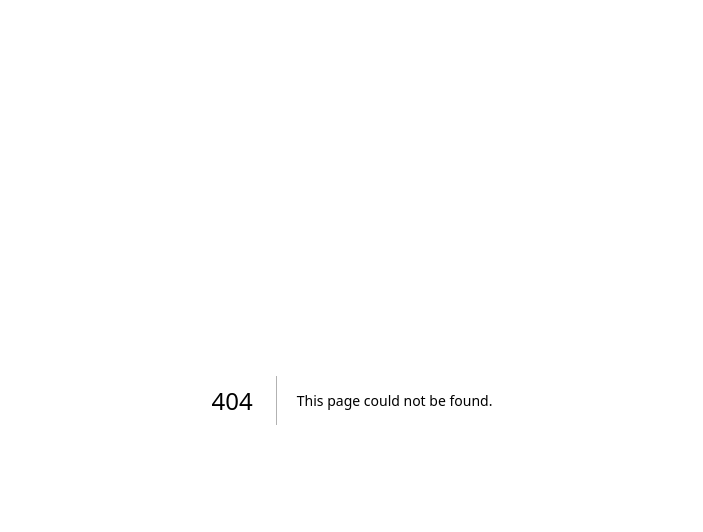
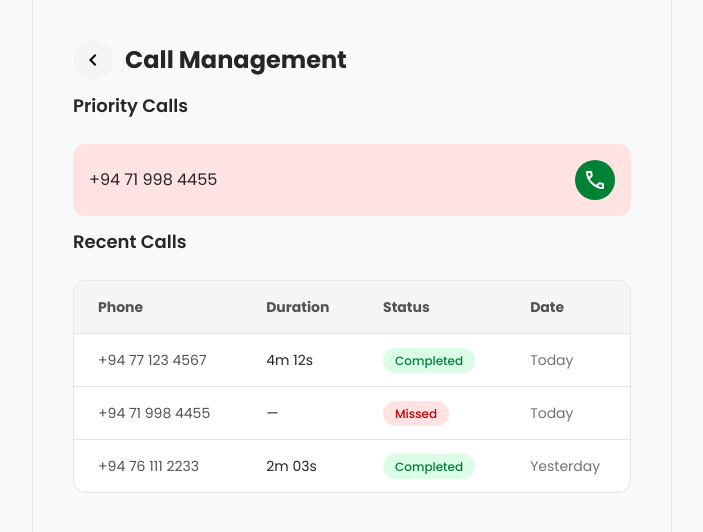
Before and after one commit to danula-rathnayaka/call-center-automation, a Next.js app in the folder frontend/call-ai/: page /admin/calls in a window 1280 px wide. Before the commit this address had no page. Shown: the top 532 px of the page, without its empty margins (288-991 px from the left). Built offline with nearby package versions, Linux system fonts and the light colour scheme.

Commit message:
feat: add call management page ui

```diff
--- /dev/null
+++ b/frontend/call-ai/app/admin/calls/page.tsx
@@ -0,0 +1,96 @@
+"use client";
+
+import { CallRow } from "@/app/ui/CallRow";
+import { useRouter } from "next/navigation";
+
+export default function AdminCalls() {
+  const router = useRouter();
+
+  return (
+    <div className="flex min-h-screen bg-neutral-50 text-neutral-800">
+      <main className="flex-1 p-10 border-x border-neutral-200">
+        {/* Header */}
+        <div className="flex items-center gap-3">
+          <button
+            onClick={() => router.back()}
+            className="p-2 bg-neutral-100 hover:bg-neutral-200 transition rounded-full cursor-pointer"
+          >
+            <svg
+              xmlns="http://www.w3.org/2000/svg"
+              height="24px"
+              viewBox="0 -960 960 960"
+              width="24px"
+              fill="#000000"
+            >
+              <path d="M560-240 320-480l240-240 56 56-184 184 184 184-56 56Z" />
+            </svg>
+          </button>
+          <div>
+            <h1 className="text-2xl font-bold">Call Management</h1>
+          </div>
+        </div>
+
+        {/* Priority Calls */}
+        <div className="mt-3">
+          <h2 className="text-lg font-semibold mb-6">Priority Calls</h2>
+
+          <div className="flex gap-4">
+            <div className="w-full rounded-xl bg-red-100 py-4 px-4 flex justify-between items-center">
+              <div>+94 71 998 4455</div>
+              <div className="w-10 h-10 bg-green-700 flex items-center justify-center rounded-full cursor-pointer">
+                <svg
+                  xmlns="http://www.w3.org/2000/svg"
+                  height="24px"
+                  viewBox="0 -960 960 960"
+                  width="24px"
+                  fill="#FFFFFF"
+                  className=""
+                >
+                  <path d="M798-120q-125 0-247-54.5T329-329Q229-429 174.5-551T120-798q0-18 12-30t30-12h162q14 0 25 9.5t13 22.5l26 140q2 16-1 27t-11 19l-97 98q20 37 47.5 71.5T387-386q31 31 65 57.5t72 48.5l94-94q9-9 23.5-13.5T670-390l138 28q14 4 23 14.5t9 23.5v162q0 18-12 30t-30 12ZM241-600l66-66-17-94h-89q5 41 14 81t26 79Zm358 358q39 17 79.5 27t81.5 13v-88l-94-19-67 67ZM241-600Zm358 358Z" />
+                </svg>
+              </div>
+            </div>
+          </div>
+        </div>
+
+        {/* Recent Calls */}
+        <div className="mt-3">
+          <h2 className="text-lg font-semibold mb-6">Recent Calls</h2>
+
+          <div className="bg-white rounded-xl border border-neutral-200 overflow-hidden">
+            <table className="w-full text-sm">
+              <thead className="bg-neutral-100 text-neutral-600">
+                <tr>
+                  <th className="text-left px-6 py-4">Phone</th>
+                  <th className="text-left px-6 py-4">Duration</th>
+                  <th className="text-left px-6 py-4">Status</th>
+                  <th className="text-left px-6 py-4">Date</th>
+                </tr>
+              </thead>
+              <tbody>
+                <CallRow
+                  phone="+94 77 123 4567"
+                  duration="4m 12s"
+                  status="Completed"
+                  date="Today"
+                />
+                <CallRow
+                  phone="+94 71 998 4455"
+                  duration="—"
+                  status="Missed"
+                  date="Today"
+                />
+                <CallRow
+                  phone="+94 76 111 2233"
+                  duration="2m 03s"
+                  status="Completed"
+                  date="Yesterday"
+                />
+              </tbody>
+            </table>
+          </div>
+        </div>
+      </main>
+    </div>
+  );
+}
--- a/frontend/call-ai/app/admin/layout.tsx
+++ b/frontend/call-ai/app/admin/layout.tsx
@@ -7,8 +7,7 @@ export default function AdminLayout({
 }>) {
   return (
     <>
-      <NavBar />
-      <div className="pt-12 px-80 bg-neutral-50">{children}</div>
+      <div className="px-80 bg-neutral-50">{children}</div>
     </>
   );
 }
--- a/frontend/call-ai/app/admin/page.tsx
+++ b/frontend/call-ai/app/admin/page.tsx
@@ -1,6 +1,8 @@
 "use client";
 
 import { useMemo } from "react";
+import { CallRow } from "../ui/CallRow";
+import { ActionCard } from "../ui/ActionCard";
 
 export default function AdminPage() {
   const today = useMemo(() => {
@@ -22,6 +24,10 @@ export default function AdminPage() {
             <h1 className="text-2xl font-bold">Welcome back, Arosha</h1>
             <p className="text-sm text-neutral-500 mt-1">{today}</p>
           </div>
+
+          <div className="w-10 h-10 bg-black text-white flex items-center justify-center rounded-full font-semibold">
+            A
+          </div>
         </div>
 
         {/* Quick Action*/}
@@ -29,8 +35,8 @@ export default function AdminPage() {
           <h2 className="text-lg font-semibold mb-6">Quick Actions</h2>
 
           <div className="flex gap-6">
-            <ActionCard title="Calls" iconType="phone" />
-            <ActionCard title="Documents" iconType="doc" />
+            <ActionCard title="Calls" iconType="phone" href="/admin/calls" />
+            <ActionCard title="Documents" iconType="doc" href="/admin/docs" />
           </div>
         </div>
 
@@ -42,7 +48,6 @@ export default function AdminPage() {
             <table className="w-full text-sm">
               <thead className="bg-neutral-100 text-neutral-600">
                 <tr>
-                  <th className="text-left px-6 py-4">Caller</th>
                   <th className="text-left px-6 py-4">Phone</th>
                   <th className="text-left px-6 py-4">Duration</th>
                   <th className="text-left px-6 py-4">Status</th>
@@ -51,21 +56,18 @@ export default function AdminPage() {
               </thead>
               <tbody>
                 <CallRow
-                  name="John Perera"
                   phone="+94 77 123 4567"
                   duration="4m 12s"
                   status="Completed"
                   date="Today"
                 />
                 <CallRow
-                  name="Nimali Silva"
                   phone="+94 71 998 4455"
                   duration="—"
                   status="Missed"
                   date="Today"
                 />
                 <CallRow
-                  name="Kasun Fernando"
                   phone="+94 76 111 2233"
                   duration="2m 03s"
                   status="Completed"
@@ -79,76 +81,3 @@ export default function AdminPage() {
     </div>
   );
 }
-
-function ActionCard({
-  title,
-  iconType,
-}: {
-  title: string;
-  iconType: "phone" | "doc";
-}) {
-  return (
-    <div className="w-48 h-40 bg-white border border-neutral-200 rounded-xl flex flex-col justify-center items-center gap-4 cursor-pointer transition hover:-translate-y-1 hover:shadow-md">
-      {iconType === "phone" && (
-        <svg
-          xmlns="http://www.w3.org/2000/svg"
-          height="24px"
-          viewBox="0 -960 960 960"
-          width="24px"
-          fill="#000000"
-          className="w-12 h-12"
-        >
-          <path d="M480-800v-80h400v80H480Zm0 160v-80h400v80H480Zm0 160v-80h400v80H480ZM758-80q-125 0-247-54.5T289-289Q189-389 134.5-511T80-758q0-18 12-30t30-12h162q14 0 25 9.5t13 22.5l26 140q2 16-1 27t-11 19l-97 98q20 37 47.5 71.5T347-346q31 31 65 57.5t72 48.5l94-94q9-9 23.5-13.5T630-350l138 28q14 4 23 14.5t9 23.5v162q0 18-12 30t-30 12ZM201-560l66-66-17-94h-89q5 41 14 81t26 79Zm358 358q39 17 79.5 27t81.5 13v-88l-94-19-67 67ZM201-560Zm358 358Z" />{" "}
-        </svg>
-      )}
-
-      {iconType === "doc" && (
-        <svg
-          xmlns="http://www.w3.org/2000/svg"
-          height="24px"
-          viewBox="0 -960 960 960"
-          width="24px"
-          fill="#000000"
-          className="w-12 h-12"
-        >
-          <path d="M320-440h320v-80H320v80Zm0 120h320v-80H320v80Zm0 120h200v-80H320v80ZM240-80q-33 0-56.5-23.5T160-160v-640q0-33 23.5-56.5T240-880h320l240 240v480q0 33-23.5 56.5T720-80H240Zm280-520v-200H240v640h480v-440H520ZM240-800v200-200 640-640Z" />{" "}
-        </svg>
-      )}
-      <p className="font-medium">{title}</p>
-    </div>
-  );
-}
-
-function CallRow({
-  name,
-  phone,
-  duration,
-  status,
-  date,
-}: {
-  name: string;
-  phone: string;
-  duration: string;
-  status: string;
-  date: string;
-}) {
-  return (
-    <tr className="border-t border-neutral-200">
-      <td className="px-6 py-4 font-medium">{name}</td>
-      <td className="px-6 py-4 text-neutral-600">{phone}</td>
-      <td className="px-6 py-4">{duration}</td>
-      <td className="px-6 py-4">
-        <span
-          className={`px-3 py-1 rounded-full text-xs font-medium ${
-            status === "Completed"
-              ? "bg-green-100 text-green-700"
-              : "bg-red-100 text-red-700"
-          }`}
-        >
-          {status}
-        </span>
-      </td>
-      <td className="px-6 py-4 text-neutral-500">{date}</td>
-    </tr>
-  );
-}
--- /dev/null
+++ b/frontend/call-ai/app/ui/ActionCard.tsx
@@ -0,0 +1,45 @@
+import Link from "next/link";
+
+export function ActionCard({
+  title,
+  iconType,
+  href,
+}: {
+  title: string;
+  iconType: "phone" | "doc";
+  href: string;
+}) {
+  return (
+    <Link
+      className="w-48 h-40 bg-white border border-neutral-200 rounded-xl flex flex-col justify-center items-center gap-4 cursor-pointer transition hover:-translate-y-1 hover:shadow-md"
+      href={href}
+    >
+      {iconType === "phone" && (
+        <svg
+          xmlns="http://www.w3.org/2000/svg"
+          height="24px"
+          viewBox="0 -960 960 960"
+          width="24px"
+          fill="#000000"
+          className="w-12 h-12"
+        >
+          <path d="M480-800v-80h400v80H480Zm0 160v-80h400v80H480Zm0 160v-80h400v80H480ZM758-80q-125 0-247-54.5T289-289Q189-389 134.5-511T80-758q0-18 12-30t30-12h162q14 0 25 9.5t13 22.5l26 140q2 16-1 27t-11 19l-97 98q20 37 47.5 71.5T347-346q31 31 65 57.5t72 48.5l94-94q9-9 23.5-13.5T630-350l138 28q14 4 23 14.5t9 23.5v162q0 18-12 30t-30 12ZM201-560l66-66-17-94h-89q5 41 14 81t26 79Zm358 358q39 17 79.5 27t81.5 13v-88l-94-19-67 67ZM201-560Zm358 358Z" />{" "}
+        </svg>
+      )}
+
+      {iconType === "doc" && (
+        <svg
+          xmlns="http://www.w3.org/2000/svg"
+          height="24px"
+          viewBox="0 -960 960 960"
+          width="24px"
+          fill="#000000"
+          className="w-12 h-12"
+        >
+          <path d="M320-440h320v-80H320v80Zm0 120h320v-80H320v80Zm0 120h200v-80H320v80ZM240-80q-33 0-56.5-23.5T160-160v-640q0-33 23.5-56.5T240-880h320l240 240v480q0 33-23.5 56.5T720-80H240Zm280-520v-200H240v640h480v-440H520ZM240-800v200-200 640-640Z" />{" "}
+        </svg>
+      )}
+      <p className="font-medium">{title}</p>
+    </Link>
+  );
+}
--- /dev/null
+++ b/frontend/call-ai/app/ui/CallRow.tsx
@@ -0,0 +1,30 @@
+export function CallRow({
+  phone,
+  duration,
+  status,
+  date,
+}: {
+  phone: string;
+  duration: string;
+  status: string;
+  date: string;
+}) {
+  return (
+    <tr className="border-t border-neutral-200">
+      <td className="px-6 py-4 text-neutral-600">{phone}</td>
+      <td className="px-6 py-4">{duration}</td>
+      <td className="px-6 py-4">
+        <span
+          className={`px-3 py-1 rounded-full text-xs font-medium ${
+            status === "Completed"
+              ? "bg-green-100 text-green-700"
+              : "bg-red-100 text-red-700"
+          }`}
+        >
+          {status}
+        </span>
+      </td>
+      <td className="px-6 py-4 text-neutral-500">{date}</td>
+    </tr>
+  );
+}
```
